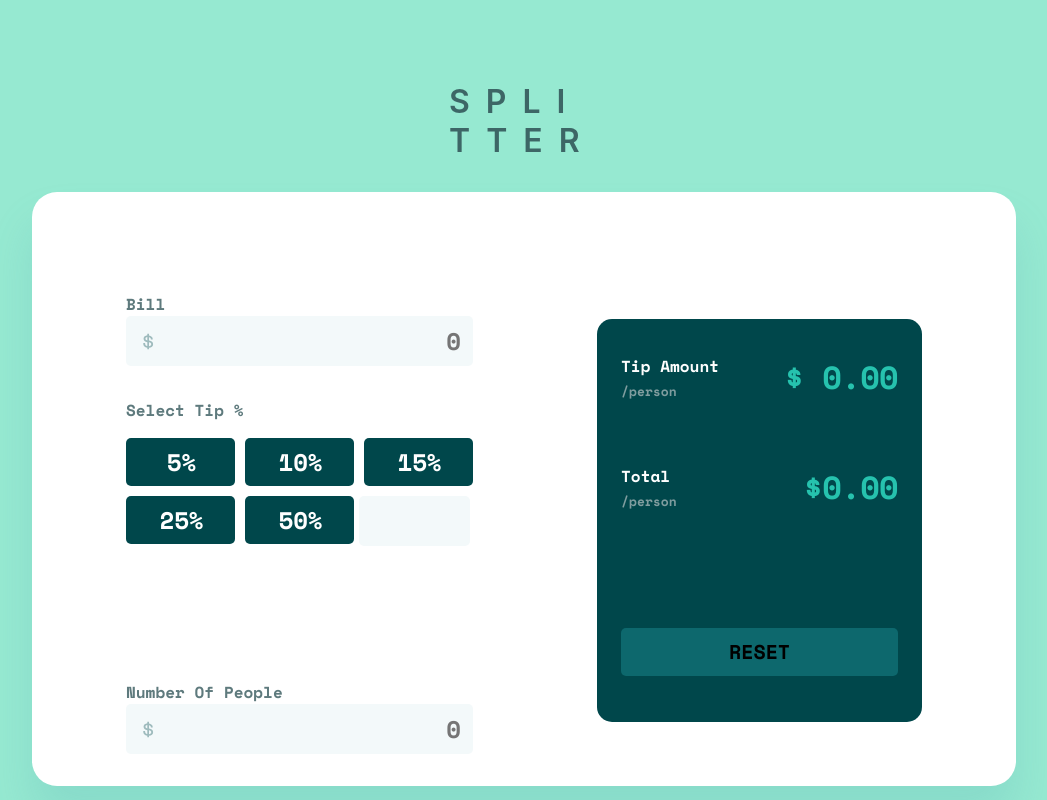
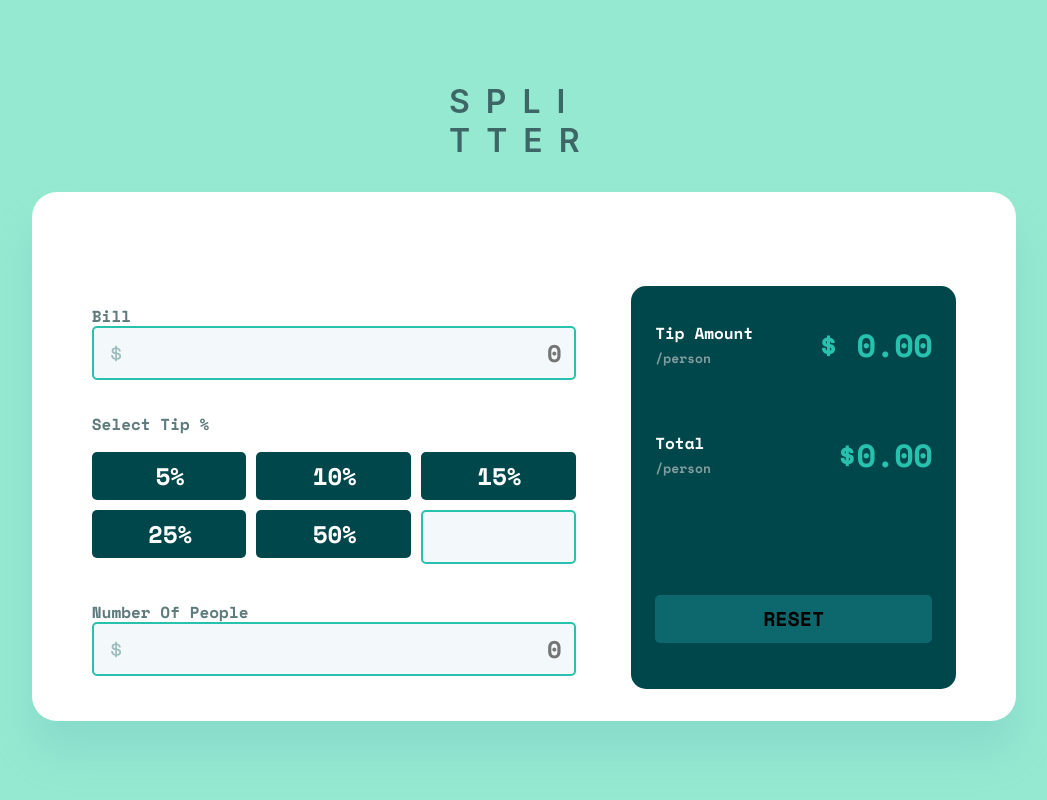
Before and after one commit to mikhita/tip-calculator-react, a React (Create React App) app in the folder tip-calculator/: page / in a window 1280 px wide. Shown: the whole page, without its empty margins (116-1163 px from the left). Built offline with nearby package versions, Linux system fonts and the light colour scheme.

Commit message:
my favourite mentor gio chkhikvadze helps me with inputs styling and props methods implementaition in maindiv

```diff
--- a/tip-calculator/src/components/Component.css
+++ b/tip-calculator/src/components/Component.css
@@ -16,15 +16,21 @@
     font-weight: 700;
     line-height: 36px;
     letter-spacing: 0px;
-    outline-color:#26C2AE;
-    border-width: 0px;
+    /* outline-color:#26C2AE; */
+    border-width: 2px;
     border-style: solid;
-    border-color: #E17052;
+    border-color: transparent;
+    outline: none;
+
+
 
 }
 #billInput:hover{
     cursor: pointer;
-    border: 2px solid #26C2AE;
+    border-color: #26C2AE;
+}
+#billInput:focus{
+    border-color: #26C2AE;
 }
 #percent{
     width: 146.63px;
@@ -32,7 +38,6 @@
     background: #F3F9FA !important;
     border-radius: 5px;
     border: none;
-    outline-color:#26C2AE !important;
     color: black !important;
     /* padding: 6px 17px 6px 19px; */
     font-family: Space Mono;
@@ -41,14 +46,21 @@
     line-height: 36px;
     letter-spacing: 0px;
     text-align: center;
-    position: relative;
+    border-width: 2px;
+    border-style: solid;
+    border-color: transparent;
+    outline: none;
+    /* position: relative;
     bottom: 96px;
-    left: 170px;
+    left: 170px; */
 }
 #percent:hover{
     cursor: pointer;
-    border: 1px solid #26C2AE;
+    border-color: #26C2AE;
   }
+#percent:focus{
+    border-color: #26C2AE;
+}
 input::-webkit-outer-spin-button,
         input::-webkit-inner-spin-button {
             -webkit-appearance: none;
@@ -72,9 +84,9 @@ input::-webkit-outer-spin-button,
     #billInput{
         padding-left: 35px;
     }
-    #percent{
+    /* #percent{
         width: 107px;
         left: 233px;
-    }
+    } */
 
 }
--- a/tip-calculator/src/components/Inputs.js
+++ b/tip-calculator/src/components/Inputs.js
@@ -4,16 +4,18 @@ import styled from 'styled-components';
 
 
 function Inputs(props) {
-    console.log(props.error)
+    console.log(props?.error)
   return (
 
     <div className='billInpuDiv'>
-            <DivBillError>
+            <DivBillError noMargin={props.noMargin}>
         <label className='bill' htmlFor={props.id} style={{margin:"0" , color:" #5E7A7D", }}>{props.text}</label>
-        <Ptag>{props.error}</Ptag>
+        <Ptag>{props?.error}</Ptag>
 
             </DivBillError>
             <InputBill   type={props.type}
+                onChange={props.onChange}
+                value = {props.value }
                 // error={Boolean(props.errors)}
                 placeholder={props.placeholder}
                 id={props.id}
@@ -21,7 +23,7 @@ function Inputs(props) {
                     valueAsNumber: true,
                     onChange: props.onChange,
                 })}
-            style={{outlineColor:props.error?"#E17052":"", borderWidth:props.error?"2px":"0px", }}
+            style={{ borderColor:props?.error?"#E17457":"#26C2AE", }}
             defaultValue={props.defaultValue || ""}
             />
 
@@ -48,5 +50,6 @@ const DivBillError = styled.div`
     justify-content: space-between;
     flex-direction: row;
     align-items: center;
-    margin-top: 38px;
+    height: ${(props)=>props.noMargin?"0px":"20px"};
+    margin-top: ${(props)=>props.noMargin?"0px":"38px"};
 `;
--- a/tip-calculator/src/components/MainDiv.js
+++ b/tip-calculator/src/components/MainDiv.js
@@ -1,4 +1,4 @@
-import React from 'react'
+import React, {useState} from 'react'
 import "./Component.css"
 import styled from 'styled-components'
 import SelectInputs from './SelectInputs.js'
@@ -14,6 +14,10 @@ function MainDiv() {
         resolver: yupResolver(schema)
       });
       const onSubmit = data => console.log(data);
+      const [isChoosen, setIsChoosen] = useState();
+
+
+      const array = [5,10,15,25,50];
   return (
     <MainDivs>
         <WhiteSide>
@@ -22,8 +26,8 @@ function MainDiv() {
             placeholder="0" text="Bill" error={errors.billInput && errors.billInput.message }/>
             <SecondP>Select Tip %</SecondP>
             <PercentDiv>
-            <SelectInputs/>
-            <Inputs  type="number" id="percent" register={register} label="percent"/>
+                <SelectInputs isChoosen={isChoosen} setIsChoosen={setIsChoosen} array={array}/>
+                <Inputs value={isChoosen} noMargin onChange={(e)=>setIsChoosen(e.target.value)} type="number" id="percent" register={register} label="percent" error={errors.percent && errors.percent.message }/>
             </PercentDiv>
             <Inputs classname="numogp" type="number" id="billInput" register={register} label="numOfPeople"
             placeholder="0" text="Number Of People" error={errors.numOfPeople && errors.numOfPeople.message } />
@@ -46,12 +50,12 @@ export default MainDiv
 
 const PercentDiv = styled.div`
     display: grid;
-    grid-template-columns: repeat(1, 1fr);
+    grid-template-columns: repeat(2, 1fr);
     gap: 10px;
     max-width: 327px;
 
     @media (min-width: 950px) {
-      grid-template-columns: repeat(1, 1fr);
+      grid-template-columns: repeat(3, 1fr);
       max-width: -webkit-fill-available;
   }
 `;
--- a/tip-calculator/src/components/SelectInputs.js
+++ b/tip-calculator/src/components/SelectInputs.js
@@ -1,42 +1,28 @@
-import React, {useState}  from 'react'
+import React  from 'react'
 import styled from 'styled-components'
 
 
 
-function SelectInputs() {
-  const [isChoosen, setIsChoosen] = useState();
-
+function SelectInputs(props) {
   const handleClick = (value) => {
-    setIsChoosen(value);
+    props.setIsChoosen(value);
   };
-
-  const array = [5,10,15,25,50];
   return (
-    <InputsDiv>
-    {array.map((item)=>{
-      return <button key={item} type='button'  style={{
-        backgroundColor: isChoosen===item ? '#9FE8DF' : '',
-        color: isChoosen===item ? 'black' : '',
-      }} onClick={()=>handleClick(item)}>{item}% </button>
+    <>
+    {props.array.map((item)=>{
+      return <InputButton key={item} type='button'  style={{
+        backgroundColor: props.isChoosen===item ? '#9FE8DF' : '',
+        color: props.isChoosen===item ? 'black' : '',
+      }} onClick={()=>handleClick(item)}>{item}% </InputButton>
     })}
-    </InputsDiv>
+    </>
   )
 }
 
 export default SelectInputs
 
-const InputsDiv = styled.div`
-    display: grid;
-    grid-template-columns: repeat(2, 1fr);
-    gap: 10px;
-    max-width: 327px;
+const InputButton = styled.button`
 
-    @media (min-width: 950px) {
-      grid-template-columns: repeat(3, 1fr);
-      max-width: -webkit-fill-available;
-  }
-    button{
-        /* width: 140px; */
         height: 48px;
         background: #00474B;
         border-radius: 5px;
@@ -57,6 +43,6 @@ const InputsDiv = styled.div`
           color:black;
           border: none;
         }
-    }
+
 
 `;
--- a/tip-calculator/src/schema.js
+++ b/tip-calculator/src/schema.js
@@ -3,8 +3,8 @@ import * as yup from 'yup';
 const schema = yup.object().shape({
     billInput: yup.number().min(1, "can't be less than 1")
     .max(100000, "can't be more than 100000").transform((v) => (isNaN(v) ? undefined : v)).required("can't be empty"),
-    percent: yup.number().min(1, "can't be less that one")
-    .max(100, "can't be more than 100").transform((v) => (isNaN(v) ? undefined : v)).required("can't be empty"),
+    percent: yup.number().min(1, " ")
+    .max(100, " ").transform((v) => (isNaN(v) ? undefined : v)).required(" "),
     numOfPeople:yup.number().min(1, "can't be less that one")
     .max(1000, "can't be more than 1000").integer("must be integer").transform((v) => (isNaN(v) ? undefined : v)).required("can't be empty")
 })
```
